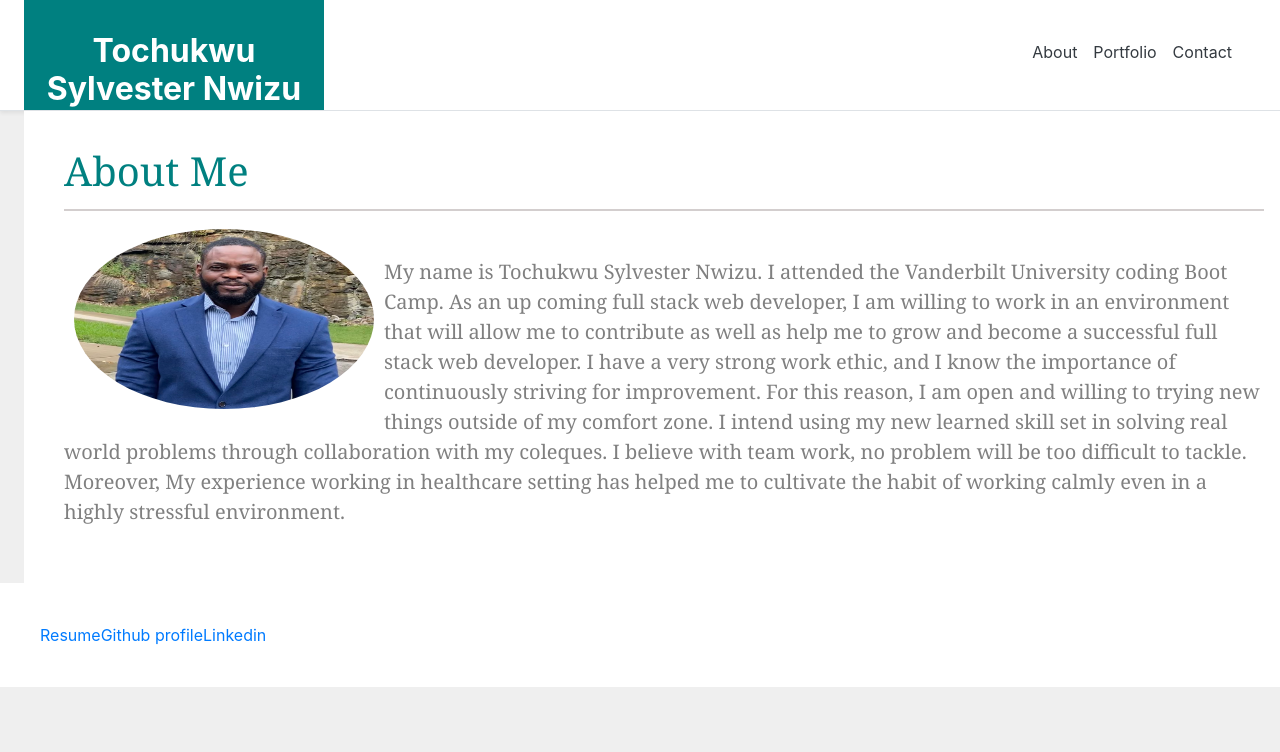
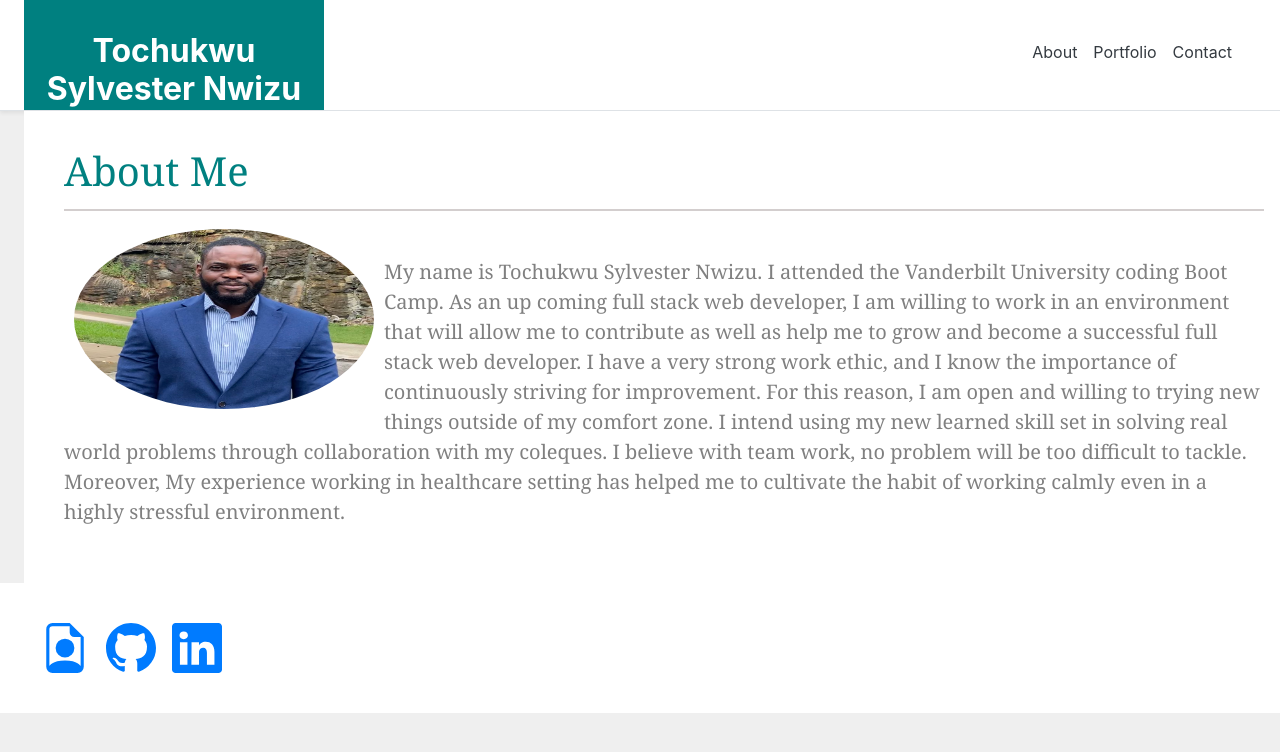
Before and after one commit to toksly/react-portfolio, a React (Create React App) app: page / in a window 1280 px wide. Shown: the top 752 px of the page. Built offline with nearby package versions, Linux system fonts and the light colour scheme.

Commit message:
updated home and navbar.js

```diff
--- a/src/Components/Home.js
+++ b/src/Components/Home.js
@@ -1,4 +1,5 @@
 import profile from "../../src/assets/images/profile-image.jpg";
+import resume from "../assets/resume/resume.pdf";
 
 function Home() {
 	return (
@@ -11,7 +12,7 @@
 						id="profile"
 						width="200px"
 						height="200px"
-						style={{ borderRadius: "50%"}}
+						style={{ borderRadius: "50%" }}
 						alt="TochukwuSylvesterNwizu"
 					/>
 					<p className="mt-3" id="Bio">
@@ -33,21 +34,47 @@
 			</div>
 
 			<div id="links" className="col-md-12">
-				<a href="../../src/assets/images/resume/resume.pdf" target="_blank">
-					{/* <!-- <img
-					class="linkImg"
-					src="./assets/images/resumeIcon.png"
-					alt=" resume"
-				/> --> */}
-				 Resume
+				<a href={resume} target="_blank">
+					<svg
+						xmlns="http://www.w3.org/2000/svg"
+						width="50"
+						height="50"
+						fill="currentColor"
+						class="bi bi-file-earmark-person"
+						viewBox="0 0 16 16"
+					>
+						<path d="M11 8a3 3 0 1 1-6 0 3 3 0 0 1 6 0z" />
+						<path d="M14 14V4.5L9.5 0H4a2 2 0 0 0-2 2v12a2 2 0 0 0 2 2h8a2 2 0 0 0 2-2zM9.5 3A1.5 1.5 0 0 0 11 4.5h2v9.255S12 12 8 12s-5 1.755-5 1.755V2a1 1 0 0 1 1-1h5.5v2z" />
+					</svg>
 				</a>
-				<a href="https://github.com/toksly" target="_blank">
+				<a href="https://github.com/toksly" target="_blank" className="mx-3">
 					{/* <!-- <img class="linkImg" src="./assets/images/github.png" alt="project"/> -- */}
-					Github profile
+					<svg
+						xmlns="http://www.w3.org/2000/svg"
+						width="50"
+						height="50"
+						fill="currentColor"
+						class="bi bi-github"
+						viewBox="0 0 16 16"
+					>
+						<path d="M8 0C3.58 0 0 3.58 0 8c0 3.54 2.29 6.53 5.47 7.59.4.07.55-.17.55-.38 0-.19-.01-.82-.01-1.49-2.01.37-2.53-.49-2.69-.94-.09-.23-.48-.94-.82-1.13-.28-.15-.68-.52-.01-.53.63-.01 1.08.58 1.23.82.72 1.21 1.87.87 2.33.66.07-.52.28-.87.51-1.07-1.78-.2-3.64-.89-3.64-3.95 0-.87.31-1.59.82-2.15-.08-.2-.36-1.02.08-2.12 0 0 .67-.21 2.2.82.64-.18 1.32-.27 2-.27.68 0 1.36.09 2 .27 1.53-1.04 2.2-.82 2.2-.82.44 1.1.16 1.92.08 2.12.51.56.82 1.27.82 2.15 0 3.07-1.87 3.75-3.65 3.95.29.25.54.73.54 1.48 0 1.07-.01 1.93-.01 2.2 0 .21.15.46.55.38A8.012 8.012 0 0 0 16 8c0-4.42-3.58-8-8-8z" />
+					</svg>
 				</a>
-				<a href="https://www.linkedin.com/in/sylvester-nwizu-6151b3aa/" target="_blank">
-					Linkedin
-					</a>
+				<a
+					href="https://www.linkedin.com/in/sylvester-nwizu-6151b3aa/"
+					target="_blank"
+				>
+					<svg
+						xmlns="http://www.w3.org/2000/svg"
+						width="50"
+						height="50"
+						fill="currentColor"
+						class="bi bi-linkedin"
+						viewBox="0 0 16 16"
+					>
+						<path d="M0 1.146C0 .513.526 0 1.175 0h13.65C15.474 0 16 .513 16 1.146v13.708c0 .633-.526 1.146-1.175 1.146H1.175C.526 16 0 15.487 0 14.854V1.146zm4.943 12.248V6.169H2.542v7.225h2.401zm-1.2-8.212c.837 0 1.358-.554 1.358-1.248-.015-.709-.52-1.248-1.342-1.248-.822 0-1.359.54-1.359 1.248 0 .694.521 1.248 1.327 1.248h.016zm4.908 8.212V9.359c0-.216.016-.432.08-.586.173-.431.568-.878 1.232-.878.869 0 1.216.662 1.216 1.634v3.865h2.401V9.25c0-2.22-1.184-3.252-2.764-3.252-1.274 0-1.845.7-2.165 1.193v.025h-.016a5.54 5.54 0 0 1 .016-.025V6.169h-2.4c.03.678 0 7.225 0 7.225h2.4z" />
+					</svg>
+				</a>
 			</div>
 		</>
 	);
--- a/src/Components/Navbar.js
+++ b/src/Components/Navbar.js
@@ -7,7 +7,7 @@
 				<Link to="/"> Tochukwu Sylvester Nwizu</Link>
 			</h5>
 
-			<nav className="my-md-0 mr-md-3 navbar-stuff">
+			<nav  className="my-md-0 mr-md-3 navbar-stuff">
 				<Link className="p-2 text-dark" to="/">
 					About
 				</Link>
```
